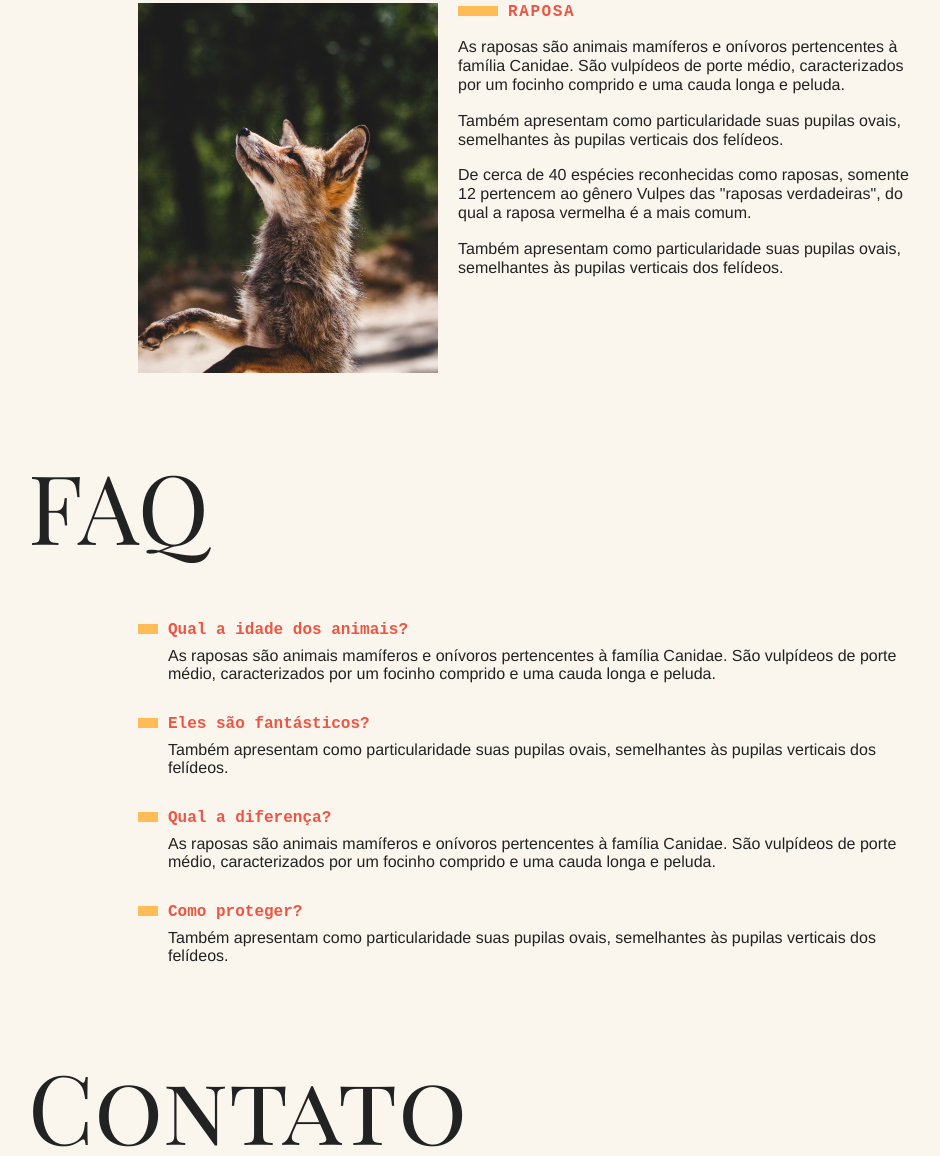
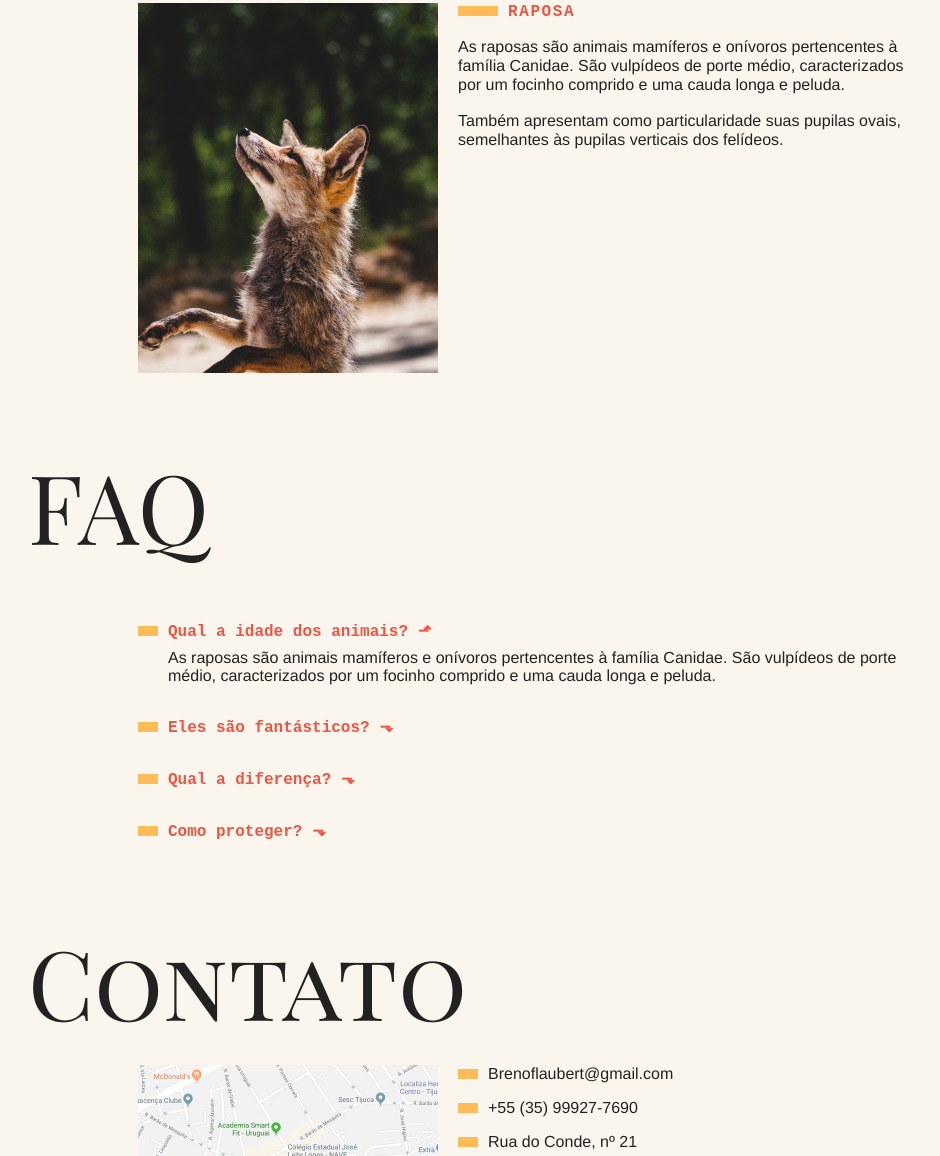
Before and after one commit to BrenoPy/Animais-Fantasticos----incompleto-, a plain HTML site: page index.html in a window 1280 px wide. Shown: the part 355-1511 px from the top of the page, without its empty margins (162-1102 px from the left). Drawn offline with Linux system fonts and the light colour scheme.

Commit message:
mudanças no faq

```diff
--- a/css/style.css
+++ b/css/style.css
@@ -18,10 +18,6 @@ img {
 
 ul {
   list-style: none;
-}
-
-html.textomaior {
-  font-size: 150%;
 }
 
 body {
@@ -107,6 +103,7 @@ body {
   overflow-y: scroll;
   grid-column: 2;
 }
+
 .animais-lista li {
   cursor: pointer;
 }
@@ -232,16 +229,45 @@ body {
 
 .js-tabcontent section.ativo {
   display: block !important;
-  animation: show 0.6s forwards;
+  animation: show 0.5s forwards;
 }
 
 @keyframes show {
   from {
     opacity: 0;
-    transform: translate3d(-30, 0, 0);
+    transform: translate3d(-30px, 0, 0);
   }
   to {
     opacity: 1;
     transform: translate3d(0, 0, 0);
   }
 }
+
+.js .js-accordion dd {
+  display: none;
+}
+
+.js-accordion dt::after {
+  content: "⬎";
+  margin-left: 10px;
+}
+
+.js-accordion dt.ativo::after {
+  content: "⬏";
+}
+
+.js-accordion dd.ativo {
+  display: block;
+  animation: slideDown 0.5s forwards;
+}
+
+@keyframes slidedown {
+  from {
+    opacity: 0;
+    max-height: 0;
+  }
+  to {
+    opacity: 1;
+    max-height: 200px;
+  }
+}
--- a/index.html
+++ b/index.html
@@ -28,7 +28,7 @@
         <img src="img/imagem2.jpg" alt="esquilo">
       </li>
       <li>
-        <img src="img/imagem3.jpg" alt="urso">
+        <img src="img/imagem3.jpg" alt="lrso">
       </li>
       <li>
         <img src="img/imagem4.jpg" alt="lobo">
@@ -46,15 +46,15 @@
         <p>As raposas são animais mamíferos e onívoros pertencentes à família Canidae. São vulpídeos de porte médio, caracterizados
           por um focinho comprido e uma cauda longa e peluda.</p>
         <p>Também apresentam como particularidade suas pupilas ovais, semelhantes às pupilas verticais dos felídeos.</p>
-        <p>De cerca de 40 espécies reconhecidas como raposas, somente 12 pertencem ao gênero Vulpes das "raposas verdadeiras", do
-          qual a raposa vermelha é a mais comum.</p>
-        <p>Também apresentam como particularidade suas pupilas ovais, semelhantes às pupilas verticais dos felídeos.</p>
       </section>
 
       <section>
         <h2>Esquilo</h2>
-        <p>Os esquilos são animais mamíferos e onívoros pertencentes à família Canidae. São vulpídeos de porte médio, caracterizados
+        <p>As raposas são animais mamíferos e onívoros pertencentes à família Canidae. São vulpídeos de porte médio, caracterizados
           por um focinho comprido e uma cauda longa e peluda.</p>
+        <p>Também apresentam como particularidade suas pupilas ovais, semelhantes às pupilas verticais dos felídeos.</p>
+        <p>De cerca de 40 espécies reconhecidas como raposas, somente 12 pertencem ao gênero Vulpes das "raposas verdadeiras", do
+          qual a raposa vermelha é a mais comum.</p>
         <p>Também apresentam como particularidade suas pupilas ovais, semelhantes às pupilas verticais dos felídeos.</p>
         <p>De cerca de 40 espécies reconhecidas como raposas, somente 12 pertencem ao gênero Vulpes das "raposas verdadeiras", do
           qual a raposa vermelha é a mais comum.</p>
@@ -101,7 +101,7 @@
 
   <section class="grid-section faq" id="faq">
     <h1 class="titulo">FAQ</h1>
-    <dl class="faq-lista">
+    <dl class="faq-lista js-accordion">
       <dt>Qual a idade dos animais?</dt>
       <dd>As raposas são animais mamíferos e onívoros pertencentes à família Canidae. São vulpídeos de porte médio, caracterizados por um focinho comprido e uma cauda longa e peluda.</dd>
       <dt>Eles são fantásticos?</dt>
@@ -119,7 +119,7 @@
       <img src="img/mapa.png" alt="mapa">
     </div>
     <ul class="dados">
-      <li>brenoflaubert@gmail.com</li>
+      <li>Brenoflaubert@gmail.com</li>
       <li>+55 (35) 99927-7690</li>
       <li>Rua do Conde, nº 21</li>
       <li>Itajubá - MG</li>
--- a/js/script.js
+++ b/js/script.js
@@ -1,19 +1,42 @@
+function initTabNav() {
     const tabMenu = document.querySelectorAll('.js-tabmenu li');
     const tabContent = document.querySelectorAll('.js-tabcontent section');
 
-if(tabMenu.length && tabContent.length){
+    if(tabMenu.length && tabContent.length) {
       tabContent[0].classList.add('ativo');
 
-    function activeTab(index){
-        tabContent.forEach((section) =>{
+      function activeTab(index) {
+        tabContent.forEach((section) => {
           section.classList.remove('ativo');
-        })
+        });
         tabContent[index].classList.add('ativo');
       }
 
-    tabMenu.forEach((itemMenu, index)=>{
-        itemMenu.addEventListener('click', () =>{
+      tabMenu.forEach((itemMenu, index) => {
+        itemMenu.addEventListener('click', () => {
           activeTab(index);
         });
       });
     }
+  }
+initTabNav();
+
+
+function initAccordion (){
+    const accordionList = document.querySelectorAll('.js-accordion dt');
+    const activeClass = 'ativo';
+    if(accordionList.length){
+        accordionList[0].classList.add('ativo')
+        accordionList[0].nextElementSibling.classList.add('ativo')
+
+        function activeAccordion() {
+            this.classList.toggle('ativo');
+            this.nextElementSibling.classList.toggle('ativo');
+        }
+
+        accordionList.forEach((item) => {
+            item.addEventListener('click', activeAccordion);
+        });
+    }
+}
+initAccordion();
```
Lines whose indentation alone changed are shown as unchanged.
